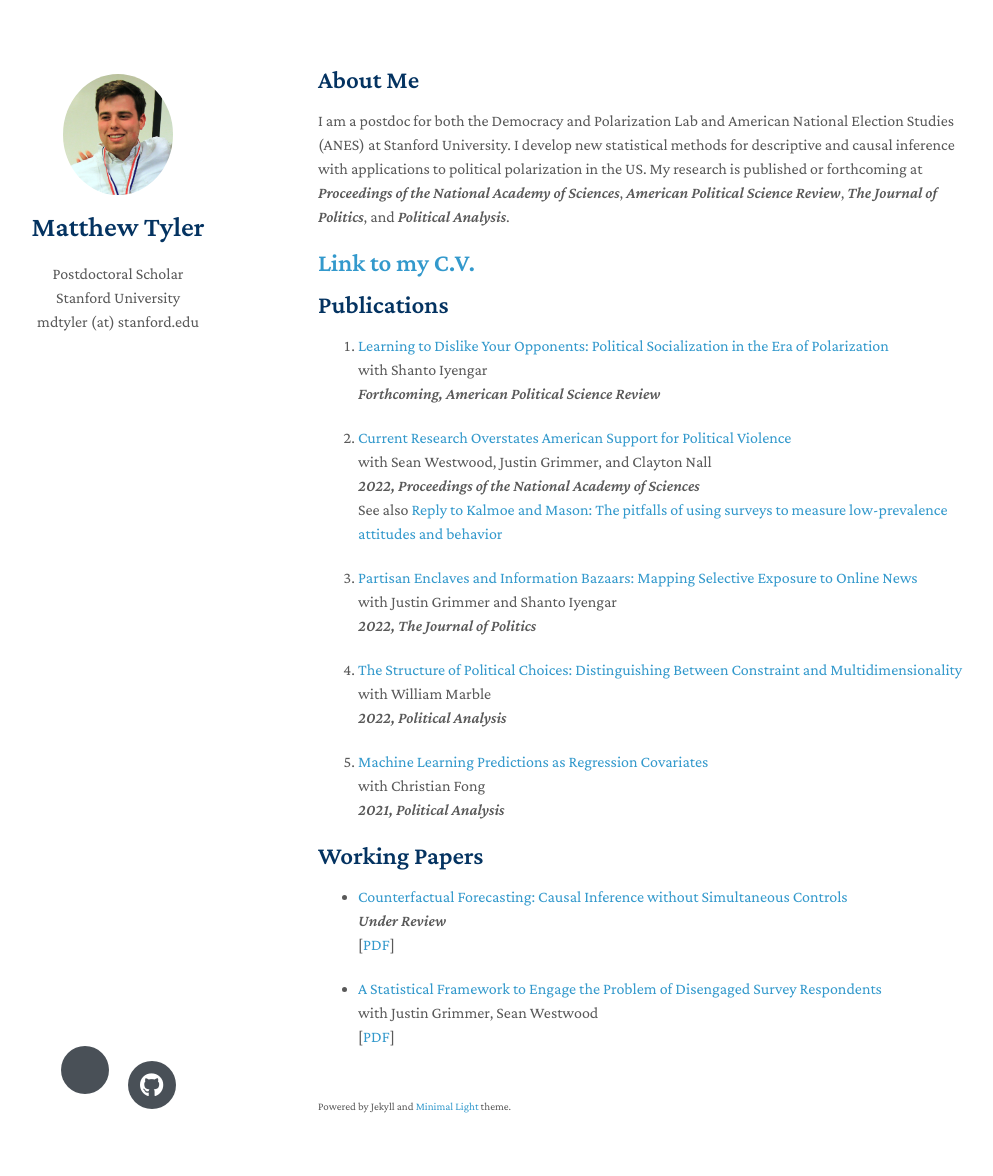
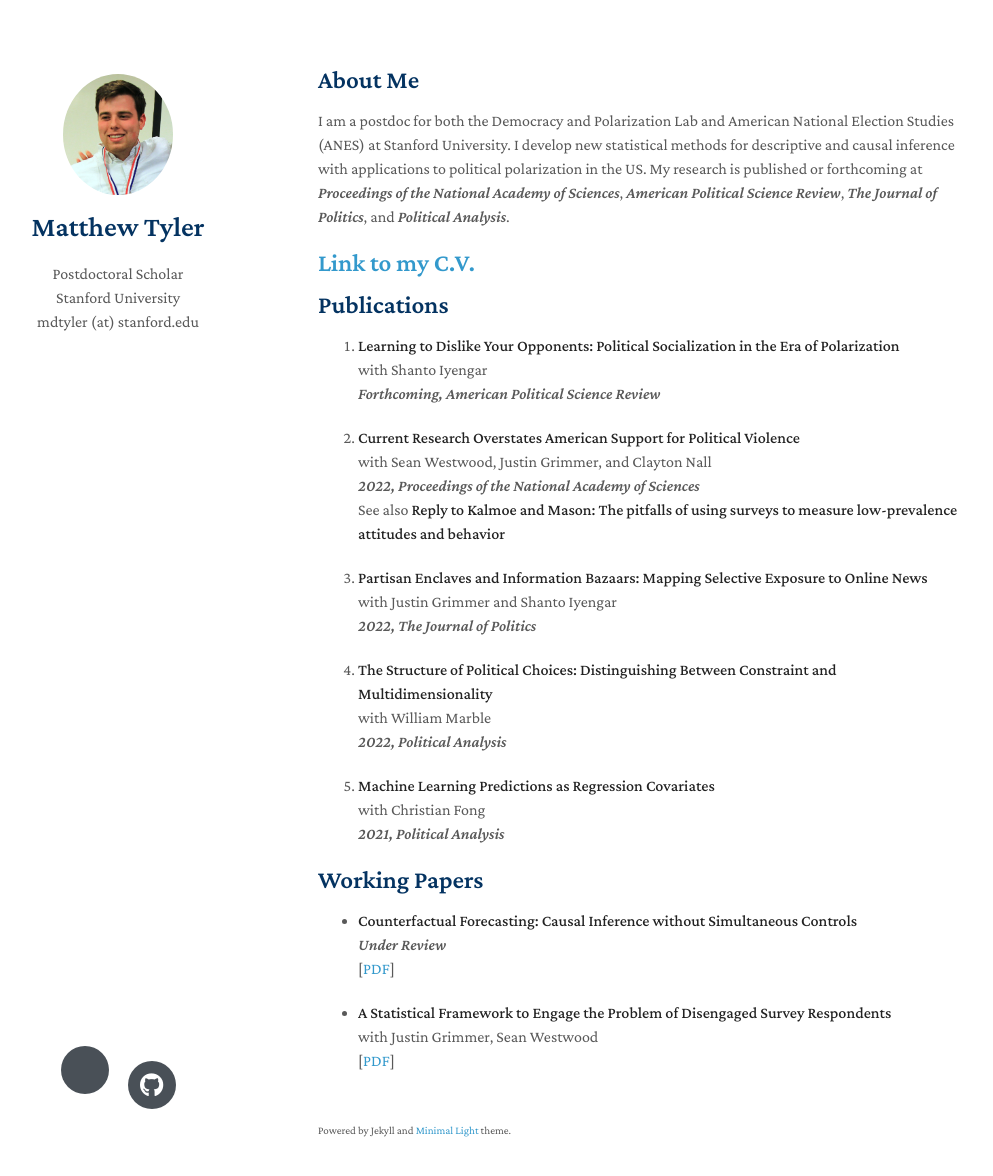
Before and after one commit to matthewtyler/matthewtyler.github.io, a Jekyll site: the page built from index.md, in a window 1280 px wide and 1211 px high. Shown: the top 1176 px of the window, without its empty margins (152-1145 px from the left). Built offline with Jekyll 4.4.1, drawn with Linux system fonts in a browser that asks for light colours; nearby versions of some CDN libraries; a style sheet for code colours, icons or effects is not loaded; our own code applies the rules of GitHub Pages for plain Markdown files.

```diff
--- a/index.md
+++ b/index.md
@@ -8,36 +8,37 @@ I am a postdoc for both the Democracy and Polarization Lab and American National
 
 ## [Link to my C.V.](https://www.dropbox.com/s/sm0pfjekpzdykd7/CV.pdf?dl=0)
 
+
 ## Publications
 
-5. [Learning to Dislike Your Opponents: Political Socialization in the Era of Polarization][5]
+5. [**Learning to Dislike Your Opponents: Political Socialization in the Era of Polarization**][5]
   <br>
   with Shanto Iyengar
   <br>
   *Forthcoming, American Political Science Review*
 
-4. [Current Research Overstates American Support for Political Violence][10]
+4. [**Current Research Overstates American Support for Political Violence**][10]
   <br>
   with Sean Westwood, Justin Grimmer, and Clayton Nall
   <br>
   *2022, Proceedings of the National Academy of Sciences*
   <br>
-  See also [Reply to Kalmoe and Mason: The pitfalls of using surveys to measure low-prevalence attitudes and behavior][9]
+  See also [**Reply to Kalmoe and Mason: The pitfalls of using surveys to measure low-prevalence attitudes and behavior**][9]
 
-3. [Partisan Enclaves and Information Bazaars: Mapping Selective Exposure to Online News][2]
+3. [**Partisan Enclaves and Information Bazaars: Mapping Selective Exposure to Online News**][2]
   <br>
   with Justin Grimmer and Shanto Iyengar
   <br>
   *2022, The Journal of Politics*
 
 
-2. [The Structure of Political Choices: Distinguishing Between Constraint and Multidimensionality][3]
+2. [**The Structure of Political Choices: Distinguishing Between Constraint and Multidimensionality**][3]
   <br>
   with William Marble
   <br>
   *2022, Political Analysis*
 
-1. [Machine Learning Predictions as Regression Covariates][4]
+1. [**Machine Learning Predictions as Regression Covariates**][4]
   <br>
   with Christian Fong
   <br>
@@ -46,13 +47,13 @@ I am a postdoc for both the Democracy and Polarization Lab and American National
 ## Working Papers
 
 
-* [Counterfactual Forecasting: Causal Inference without Simultaneous Controls][6]
+* [**Counterfactual Forecasting: Causal Inference without Simultaneous Controls**][6]
   <br>
   *Under Review*
   <br>
   [[PDF][6]]
 
-* [A Statistical Framework to Engage the Problem of Disengaged Survey Respondents][8]
+* [**A Statistical Framework to Engage the Problem of Disengaged Survey Respondents**][8]
   <br>
   with Justin Grimmer, Sean Westwood
   <br>
```
